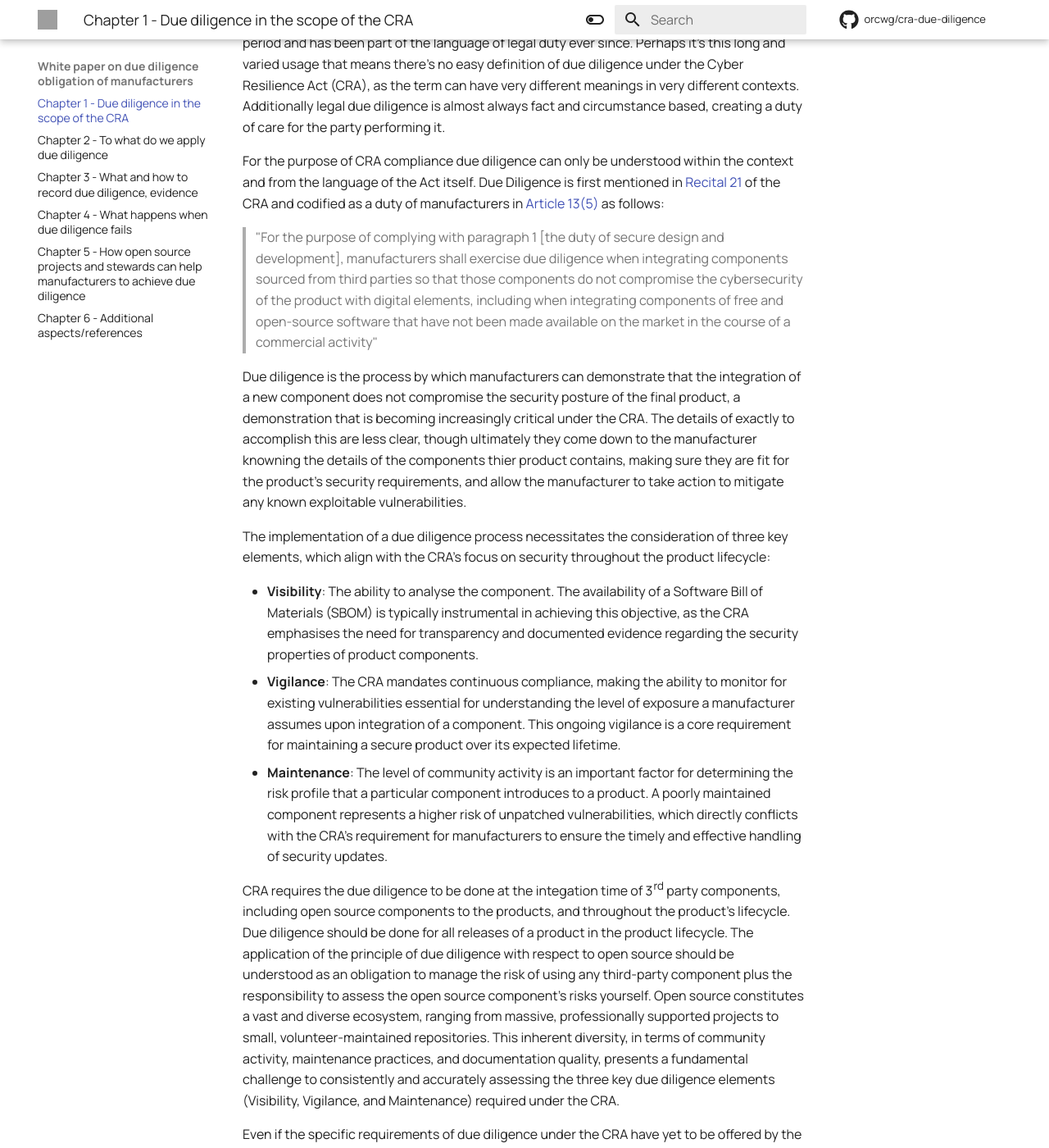
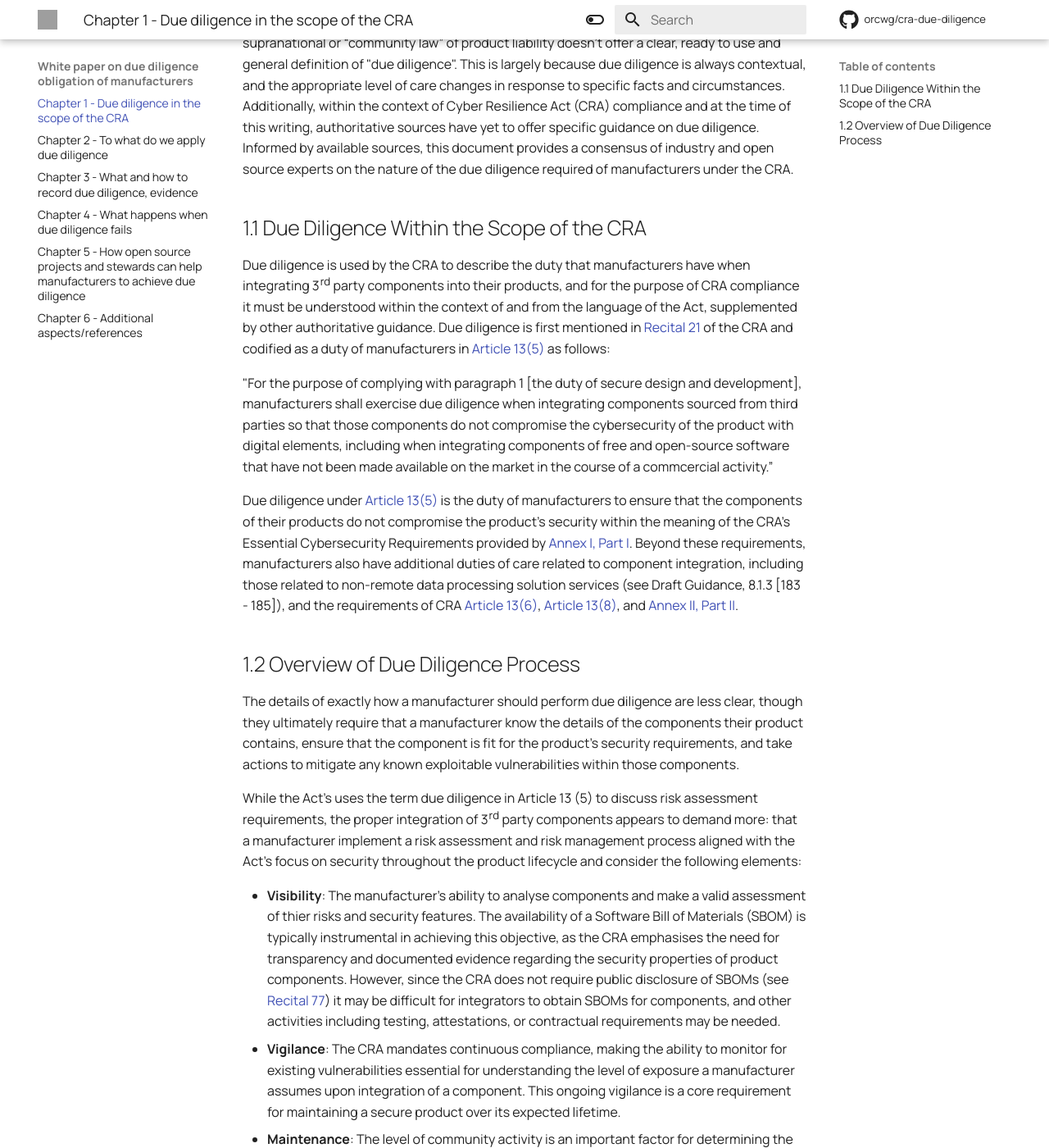
Before and after one commit to orcwg/cra-due-diligence, an MkDocs documentation site: the page built from content/01.md, in a window 1280 px wide and 1400 px high, scrolled down 216 px. Shown: the whole window at 82% size. Built offline with MkDocs 1.6.1 and Material for MkDocs 9.7.7, drawn with Linux system fonts in a browser that asks for light colours; comment, search, counter and statistics services are not loaded; the version menu is left out; some of the changed text lies outside the part shown; grey boxes are pictures that could not be loaded.

Commit message:
AB edits to late June draft
Made several revisions to introductory paragraphs, mostly cosmetic and typo correcting.
1. Noted the other duties related to component integration.  My opinion is that it is dangerous to support any claims that due diligence under the CRA is limited to initial assessment.  While I agree that this is the limit of 13(5), due diligence is not a specific term of art in the context of the CRA. I has no distinct definition and a duty of care related to component integration clearly extends beyond initial assessment per 13(6) and Annex I, Part II.  Ignoring or discounting these related requirements may cause a great deal of risk for manufacturers, including commercial FOSS.
2. Added some additional potential Due Diligence methods that appear in the Guidance docs.

Signed-off-by: August-Bournique <august@bourniquelaw.com>

```diff
--- a/content/01.md
+++ b/content/01.md
@@ -1,87 +1,48 @@
-# Due diligence in the scope of the CRA
+# 1. Introduction
 
-The European supranational or community law of product liability does not offer a clear and simple
-definition of "due diligence", though requirement is often found, and the concept is well defined in
-a general sense. Legal usage of the phrase dates back to at least the early modern period and has
-been part of the language of legal duty ever since. Perhaps it's this long and varied usage that
-means there's no easy definition of due diligence under the Cyber Resilience Act (CRA), as the term
-can have very different meanings in very different contexts. Additionally legal due diligence is
-almost always fact and circumstance based, creating a duty of care for the party performing it.
+Due diligence is a general legal term used to describe the duty of care that a party has when making a decision or undertaking an action. The term dates back to the early modern period and is found in many domains, including European product liability law.  However, the European supranational or “community law” of product liability doesn’t offer a clear, ready to use and general definition of "due diligence". This is largely because due diligence is always contextual, and the appropriate level of care changes in response to specific facts and circumstances. Additionally, within the context of Cyber Resilience Act (CRA) compliance and at the time of this writing, authoritative sources have yet to offer specific guidance on due diligence. Informed by available sources, this document provides a consensus of industry and open source experts on the nature of the due diligence required of manufacturers under the CRA.
 
-For the purpose of CRA compliance due diligence can only be understood within the context and from
-the language of the Act itself. Due Diligence is first mentioned in
-[Recital 21](https://eur-lex.europa.eu/legal-content/EN/TXT/HTML/?uri=OJ:L_202402847#rct_21)
-of the CRA and codified as a duty of manufacturers in
-[Article 13(5)](https://eur-lex.europa.eu/legal-content/EN/TXT/HTML/?uri=OJ:L_202402847#art_13) as
-follows:
+## 1.1 Due Diligence Within the Scope of the CRA
+Due diligence is used by the CRA to describe the duty that manufacturers have when integrating 3rd party components into their products, and for the purpose of CRA compliance it must be understood within the context of and from the language of the Act, supplemented by other authoritative guidance. Due diligence is first mentioned in
+[Recital 21](https://eur-lex.europa.eu/legal-content/EN/TXT/HTML/?uri=OJ:L_202402847#rct_21) of the CRA and codified as a duty of manufacturers in [Article 13(5)](https://eur-lex.europa.eu/legal-content/EN/TXT/HTML/?uri=OJ:L_202402847#art_13) as follows:
 
-  > "For the purpose of complying with paragraph 1 [the duty of secure design and development],
-    manufacturers shall exercise due   diligence when integrating components sourced from third
-    parties so that those components do not compromise the cybersecurity of the product with digital
-    elements, including when integrating components of free and open-source software that have not
-    been made available on the market in the course of a commercial activity"
+"For the purpose of complying with paragraph 1 [the duty of secure design and development], manufacturers shall exercise due diligence when integrating components sourced from third parties so that those components do not compromise the cybersecurity of the product with digital elements, including when integrating components of free and open-source software that have not been made available on the market in the course of a commcercial activity.”
 
-Due diligence is the process by which manufacturers can demonstrate that the integration of a new
-component does not compromise the security posture of the final product, a demonstration that is
-becoming increasingly critical under the CRA. The details of exactly to accomplish this are less
-clear, though ultimately they come down to the manufacturer knowning the details of the components
-thier product contains, making sure they are fit for the product's security requirements, and allow
-the manufacturer to take action to mitigate any known exploitable vulnerabilities.
+Due diligence under [Article 13(5)](https://eur-lex.europa.eu/legal-content/EN/TXT/HTML/?uri=OJ:L_202402847#art_13) is the duty of manufacturers to ensure that the components of their products do not compromise the product's security within the meaning of the CRA's Essential Cybersecurity Requirements provided by [Annex I, Part I](https://eur-lex.europa.eu/legal-content/EN/TXT/HTML/?uri=OJ:L_202402847#anx_I). Beyond these requirements, manufacturers also have additional duties of care related to component integration, including those related to non-remote data processing solution services (see Draft Guidance, 8.1.3 [183 - 185]), and the requirements of CRA [Article 13(6)](https://eur-lex.europa.eu/legal-content/EN/TXT/HTML/?uri=OJ:L_202402847#art_13), [Article 13(8)](https://eur-lex.europa.eu/legal-content/EN/TXT/HTML/?uri=OJ:L_202402847#art_13), and [Annex II, Part II](https://eur-lex.europa.eu/legal-content/EN/TXT/HTML/?uri=OJ:L_202402847#anx_II).
 
-The implementation of a due diligence process necessitates the consideration of three key elements,
-which align with the CRA's focus on security throughout the product lifecycle:
+## 1.2 Overview of Due Diligence Process
+The details of exactly how a manufacturer should perform due diligence are less clear, though they ultimately require that a manufacturer know the details of the components their product contains, ensure that the component is fit for the product's security requirements, and take actions to mitigate any known exploitable vulnerabilities within those components.
 
-* **Visibility**: The ability to analyse the component. The availability of a
-  Software Bill of Materials (SBOM) is typically instrumental in achieving this objective, as the
-  CRA emphasises the need for transparency and documented evidence regarding the security properties
-  of product components.
-* **Vigilance**: The CRA mandates continuous compliance, making the ability to monitor for existing
-  vulnerabilities essential for understanding the level of exposure a manufacturer assumes upon
-  integration of a component. This ongoing vigilance is a core requirement for maintaining a secure
-  product over its expected lifetime.
-* **Maintenance**: The level of community activity is an important factor for determining the risk
-  profile that a particular component introduces to a product. A poorly maintained component
-  represents a higher risk of unpatched vulnerabilities, which directly conflicts with the CRA's
-  requirement for manufacturers to ensure the timely and effective handling of security updates.
+While the Act’s uses the term due diligence in Article 13 (5) to discuss risk assessment requirements, the proper integration of 3rd party components appears to demand more: that a manufacturer implement a risk assessment and risk management process aligned with the Act’s focus on security throughout the product lifecycle and consider the following elements:
 
-CRA requires the due diligence to be done at the integation time of 3rd party components, including
-open source components to the products, and throughout the product's lifecycle. Due diligence should
-be done for all releases of a product in the product lifecycle. The application of the principle of
-due diligence with respect to open source should be understood as an obligation to manage the risk
-of using any third-party component plus the responsibility to assess the open source component's
-risks yourself. Open source constitutes a vast and diverse ecosystem, ranging from massive,
-professionally supported projects to small, volunteer-maintained repositories. This inherent
-diversity, in terms of community activity, maintenance practices, and documentation quality,
-presents a fundamental challenge to consistently and accurately assessing the three key due
+* **Visibility**: The manufacturer's ability to analyse components and make a valid assessment of thier risks and security features. The availability of a Software Bill of Materials (SBOM) is typically instrumental in achieving this objective, as the CRA emphasises the need for transparency and documented evidence regarding the security properties of product components. However, since the CRA does not require public disclosure of SBOMs (see [Recital 77](https://eur-lex.europa.eu/legal-content/EN/TXT/HTML/?uri=OJ:L_202402847#rct_77)) it may be difficult for integrators to obtain SBOMs for components, and other activities including testing, attestations, or contractual requirements may be needed.
+* **Vigilance**: The CRA mandates continuous compliance, making the ability to monitor for existing vulnerabilities essential for understanding the level of exposure a manufacturer assumes upon integration of a component. This ongoing vigilance is a core requirement for maintaining a secure product over its expected lifetime.
+* **Maintenance**: The level of community activity is an important factor for determining the risk profile that a particular component introduces to a product. A poorly maintained component represents a higher risk of unpatched vulnerabilities, which directly conflicts with the CRA's requirement for manufacturers to ensure the timely and effective handling of security updates. CRA requires the due diligence to be done at the integation time of 3rd party components, including open source components to the products, and throughout the product's lifecycle. Due diligence should be performed for all releases of a product in the product lifecycle.
+
+Performing due diligence is an obligation to manage the risks of integrating a third-party component, and for free and open source software (FOSS) this will more frequently include manufacturer responsibility to assess the open source component's risks directly. FOSS is a vast and diverse ecosystem, ranging from massive, professionally supported projects to small, volunteer-maintained repositories. This inherent diversity, in terms of community activity, maintenance practices, and documentation quality, presents a fundamental challenge to consistently and accurately assessing the three key due
 diligence elements (Visibility, Vigilance, and Maintenance) required under the CRA.
 
-Even if the specific requirements of due diligence under the CRA have yet to be offered by the
-European Commission or courts, it is possibile to make several educated guesses about how it will
-work.
+Even if the specific requirements of component integration due diligence under the CRA have yet to be offered by the European Commission or courts, it is possibile to make several educated guesses about how it will work.
 
-1. CRA due diligence applies to 3rd party components of a product, including components that are
-   also part of a Remote Data Processing Solutions.
-1. The primary purpose and test of successful due diligence is that the completed product meets
+1. CRA due diligence applies to 3rd party components of a product, including remote services that perform product functions but may not be Remoe Data Processing Solutions.
+2. The primary purpose and test of successful due diligence is that the completed product meets
   Annex I's essential cybersecurity requirements and that the manufacturer performs elements of
   vulnerability handling impacted by components and the product supply chain, such as the creation
   of an SBOM.
 
-In the future, the European Commission may establish specific requirements on due diligence,
-including or as part of a voluntary security attestation program established via delegated act as
-provided for in
-[Article 25](https://eur-lex.europa.eu/legal-content/EN/TXT/HTML/?uri=OJ:L_202402847#art_25).
-Currently however specifics remain illusive.
+In the future, the European Commission may establish specific requirements on due diligence, including or as part of a voluntary security attestation program established via delegated act as provided for in [Article 25](https://eur-lex.europa.eu/legal-content/EN/TXT/HTML/?uri=OJ:L_202402847#art_25). Currently specifics remain illusive.
 
-Beyond these basic duties, the CRA and related Commission publications have offered additional
-clarifications regarding due diligence. The most significant of these is found in
-[Recital 34](https://eur-lex.europa.eu/legal-content/EN/TXT/HTML/?uri=OJ:L_202402847#rct_34) of the
-CRA where the Act notes several potential methods of performing the non-attestation parts of due
+Beyond these basic duties, the CRA and related Commission publications have offered additional clarifications regarding due diligence. The most significant of these is found in [Recital 34](https://eur-lex.europa.eu/legal-content/EN/TXT/HTML/?uri=OJ:L_202402847#rct_34) of the CRA where the Act notes several potential methods of performing the non-attestation parts of due
 diligence on 3rd party components:
 
 1. Verifying that the component demonstrates conformity with the CRA, such as by using CE marked
    components.
-1. Verifying that the component regularly receives security updates.
-1. Verifying that the component is free from vulnerabilities registered in the European shared
-   vulnerability database created by the NIS2 Directive (EU Directive 2022/2555) or other publicly
-   available vulnerability databases.
-1. Performing security tests on the component.
+2. Verifying that the component regularly receives security updates.
+3. Verifying that the component is free from vulnerabilities registered in the European shared vulnerability database created by the NIS2 Directive (EU Directive 2022/2555) or other publically available vulnerability databases.
+4. Performing security tests on the component.
+
+March 2026's Draft Guidance from the European Commission section 8.2 (191 - 192) also includes additional potential means of performing due diligence, specifically within the context of non-remote data processing solution services:
+
+1. Verifying that the component demonstrates conformity with other appropriate security regulations and directives such as NIS 2 or DORA.
+2. Verifying that the component demonstrates conformity with appropriate ISO standards or EUCC certification program.
+3. Negotiating contractal assurances that 3rd party providers will perform vulnerability handling and other promised security functions, and share information regarding updates and other changes to the component or service.
```
